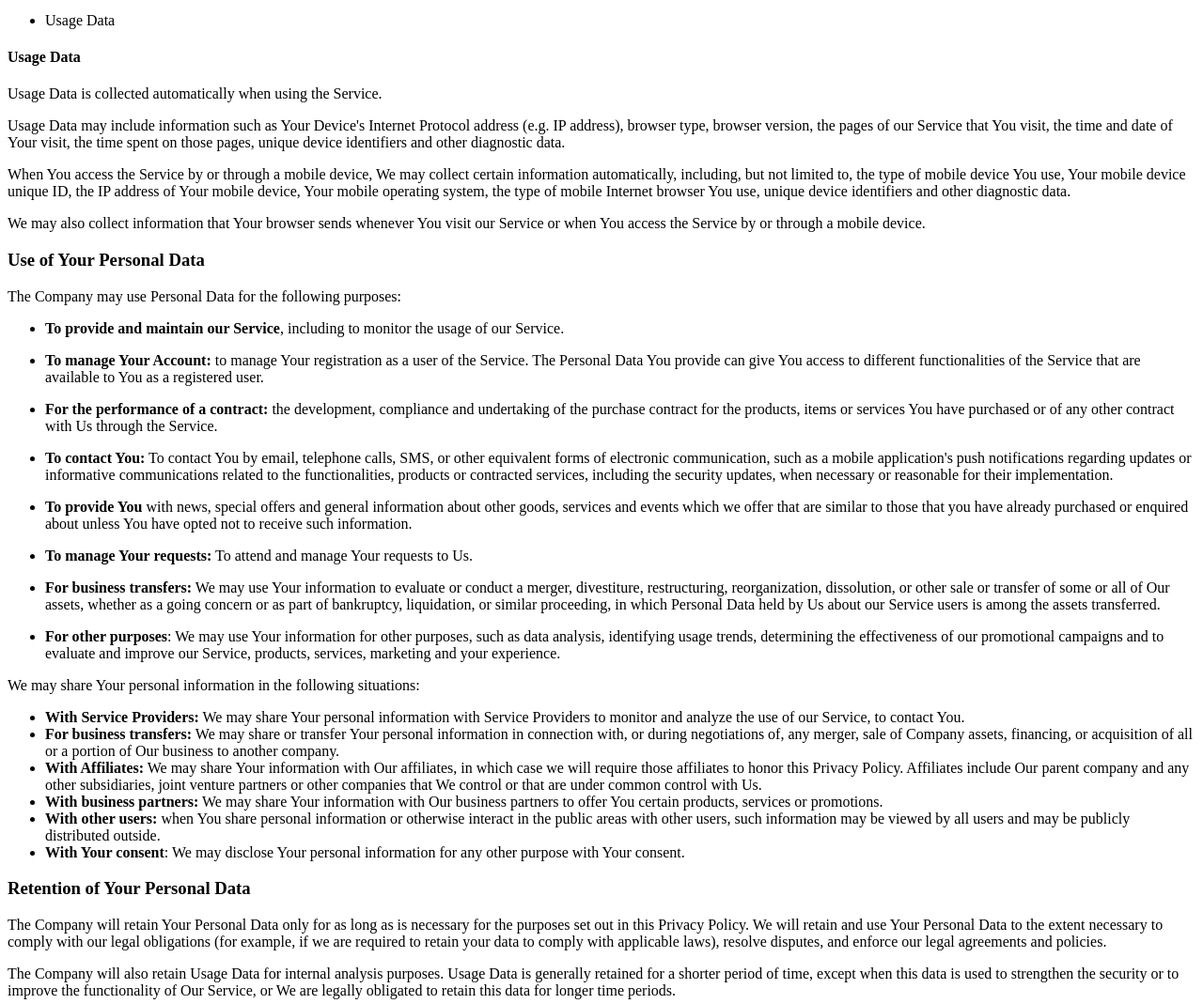
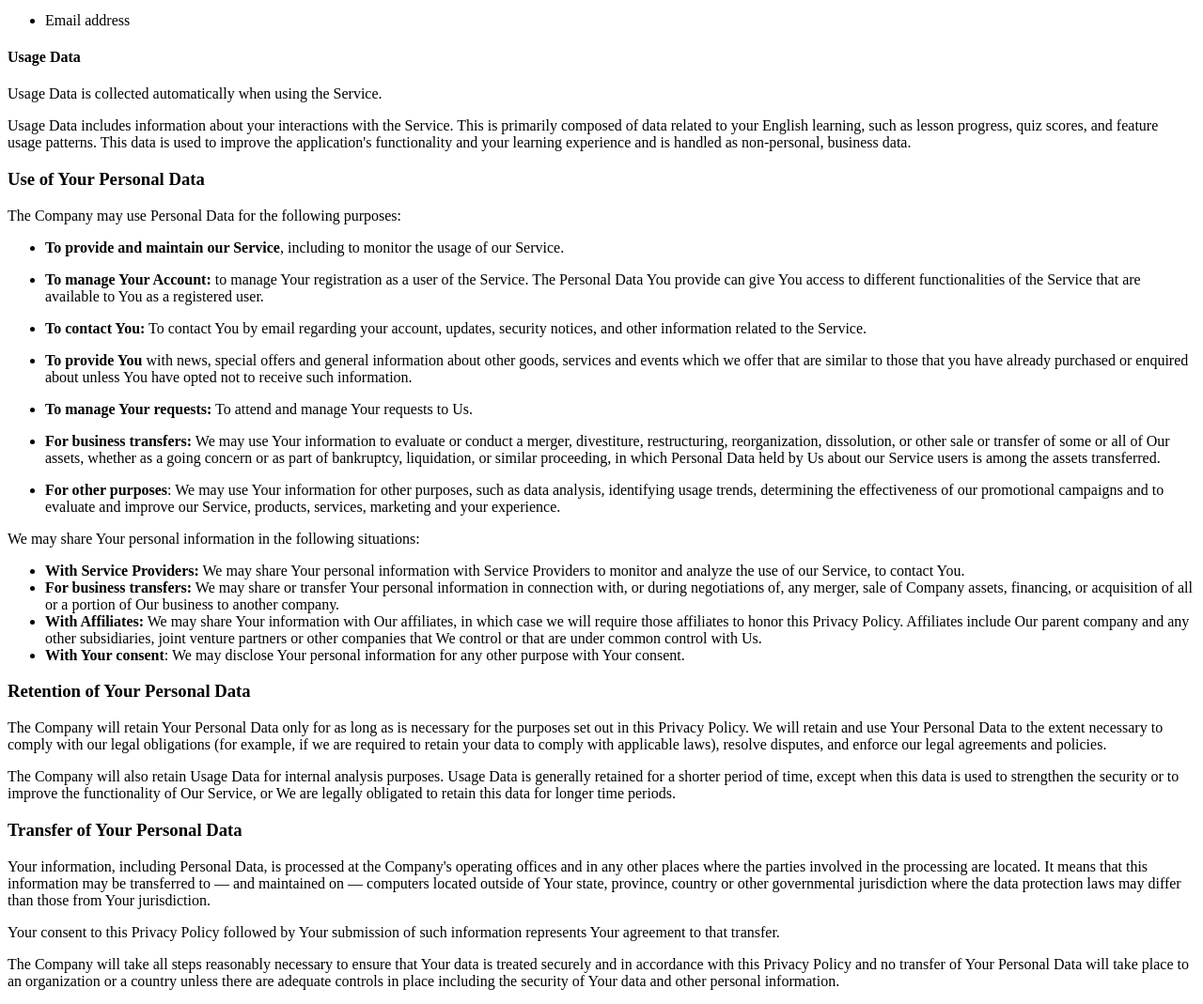
Before and after one commit to zkbupt/englitime-support, a plain HTML site: page index.html in a window 1280 px wide. Shown: the part 1020-2089 px from the top of the page at 94% size. Drawn offline with Linux system fonts and the light colour scheme.

Commit message:
update：调整隐私条款

```diff
--- a/index.html
+++ b/index.html
@@ -47,13 +47,11 @@
 <h4>Personal Data</h4>
 <p>While using Our Service, We may ask You to provide Us with certain personally identifiable information that can be used to contact or identify You. Personally identifiable information may include, but is not limited to:</p>
 <ul>
-<li>Usage Data</li>
+<li>Email address</li>
 </ul>
 <h4>Usage Data</h4>
 <p>Usage Data is collected automatically when using the Service.</p>
-<p>Usage Data may include information such as Your Device's Internet Protocol address (e.g. IP address), browser type, browser version, the pages of our Service that You visit, the time and date of Your visit, the time spent on those pages, unique device identifiers and other diagnostic data.</p>
-<p>When You access the Service by or through a mobile device, We may collect certain information automatically, including, but not limited to, the type of mobile device You use, Your mobile device unique ID, the IP address of Your mobile device, Your mobile operating system, the type of mobile Internet browser You use, unique device identifiers and other diagnostic data.</p>
-<p>We may also collect information that Your browser sends whenever You visit our Service or when You access the Service by or through a mobile device.</p>
+<p>Usage Data includes information about your interactions with the Service. This is primarily composed of data related to your English learning, such as lesson progress, quiz scores, and feature usage patterns. This data is used to improve the application's functionality and your learning experience and is handled as non-personal, business data.</p>
 <h3>Use of Your Personal Data</h3>
 <p>The Company may use Personal Data for the following purposes:</p>
 <ul>
@@ -63,11 +61,9 @@
 <li>
 <p><strong>To manage Your Account:</strong> to manage Your registration as a user of the Service. The Personal Data You provide can give You access to different functionalities of the Service that are available to You as a registered user.</p>
 </li>
+
 <li>
-<p><strong>For the performance of a contract:</strong> the development, compliance and undertaking of the purchase contract for the products, items or services You have purchased or of any other contract with Us through the Service.</p>
-</li>
-<li>
-<p><strong>To contact You:</strong> To contact You by email, telephone calls, SMS, or other equivalent forms of electronic communication, such as a mobile application's push notifications regarding updates or informative communications related to the functionalities, products or contracted services, including the security updates, when necessary or reasonable for their implementation.</p>
+<p><strong>To contact You:</strong> To contact You by email regarding your account, updates, security notices, and other information related to the Service.</p>
 </li>
 <li>
 <p><strong>To provide You</strong> with news, special offers and general information about other goods, services and events which we offer that are similar to those that you have already purchased or enquired about unless You have opted not to receive such information.</p>
@@ -87,8 +83,8 @@
 <li><strong>With Service Providers:</strong> We may share Your personal information with Service Providers to monitor and analyze the use of our Service,  to contact You.</li>
 <li><strong>For business transfers:</strong> We may share or transfer Your personal information in connection with, or during negotiations of, any merger, sale of Company assets, financing, or acquisition of all or a portion of Our business to another company.</li>
 <li><strong>With Affiliates:</strong> We may share Your information with Our affiliates, in which case we will require those affiliates to honor this Privacy Policy. Affiliates include Our parent company and any other subsidiaries, joint venture partners or other companies that We control or that are under common control with Us.</li>
-<li><strong>With business partners:</strong> We may share Your information with Our business partners to offer You certain products, services or promotions.</li>
-<li><strong>With other users:</strong> when You share personal information or otherwise interact in the public areas with other users, such information may be viewed by all users and may be publicly distributed outside.</li>
+
+
 <li><strong>With Your consent</strong>: We may disclose Your personal information for any other purpose with Your consent.</li>
 </ul>
 <h3>Retention of Your Personal Data</h3>
```
